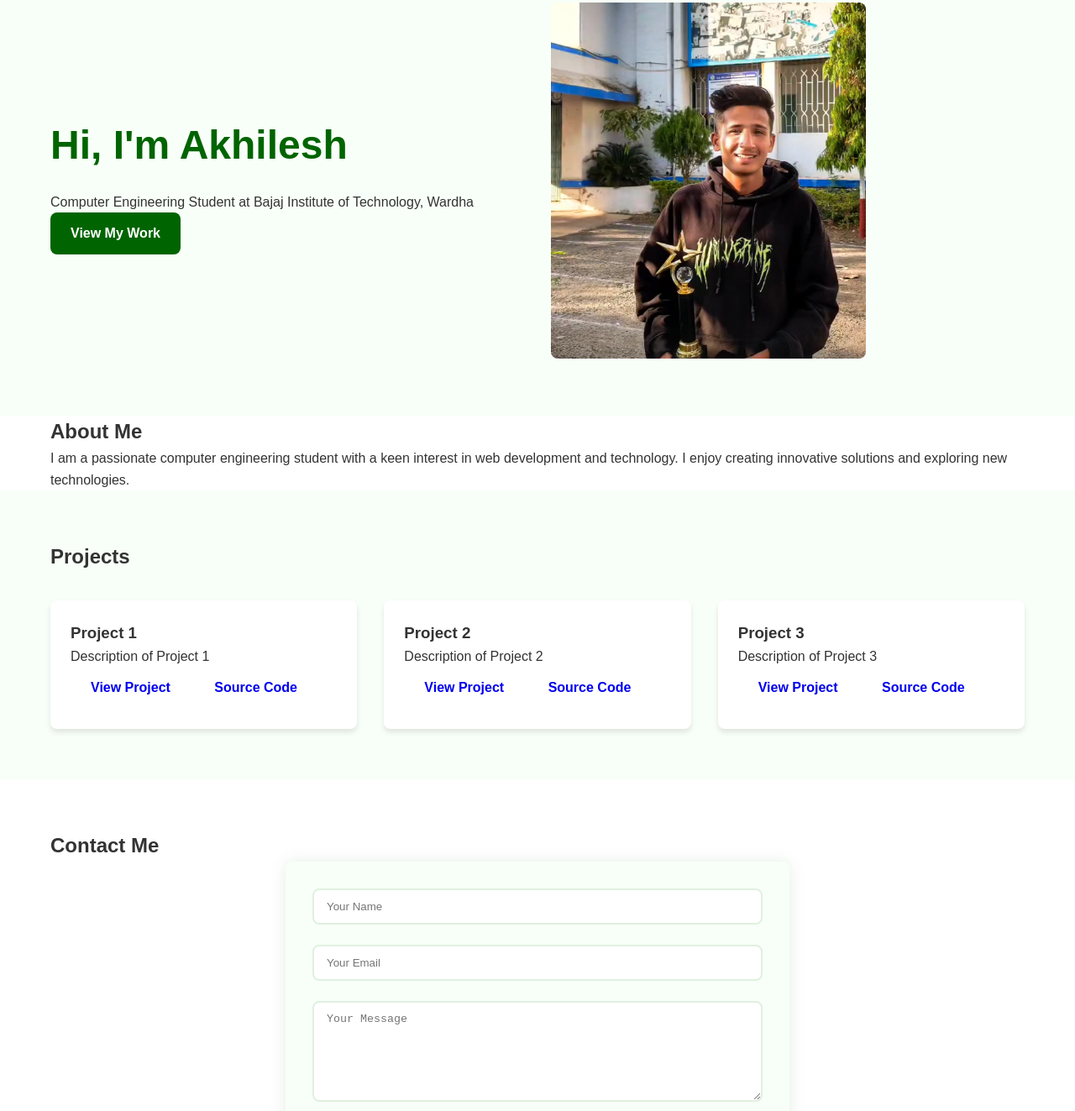
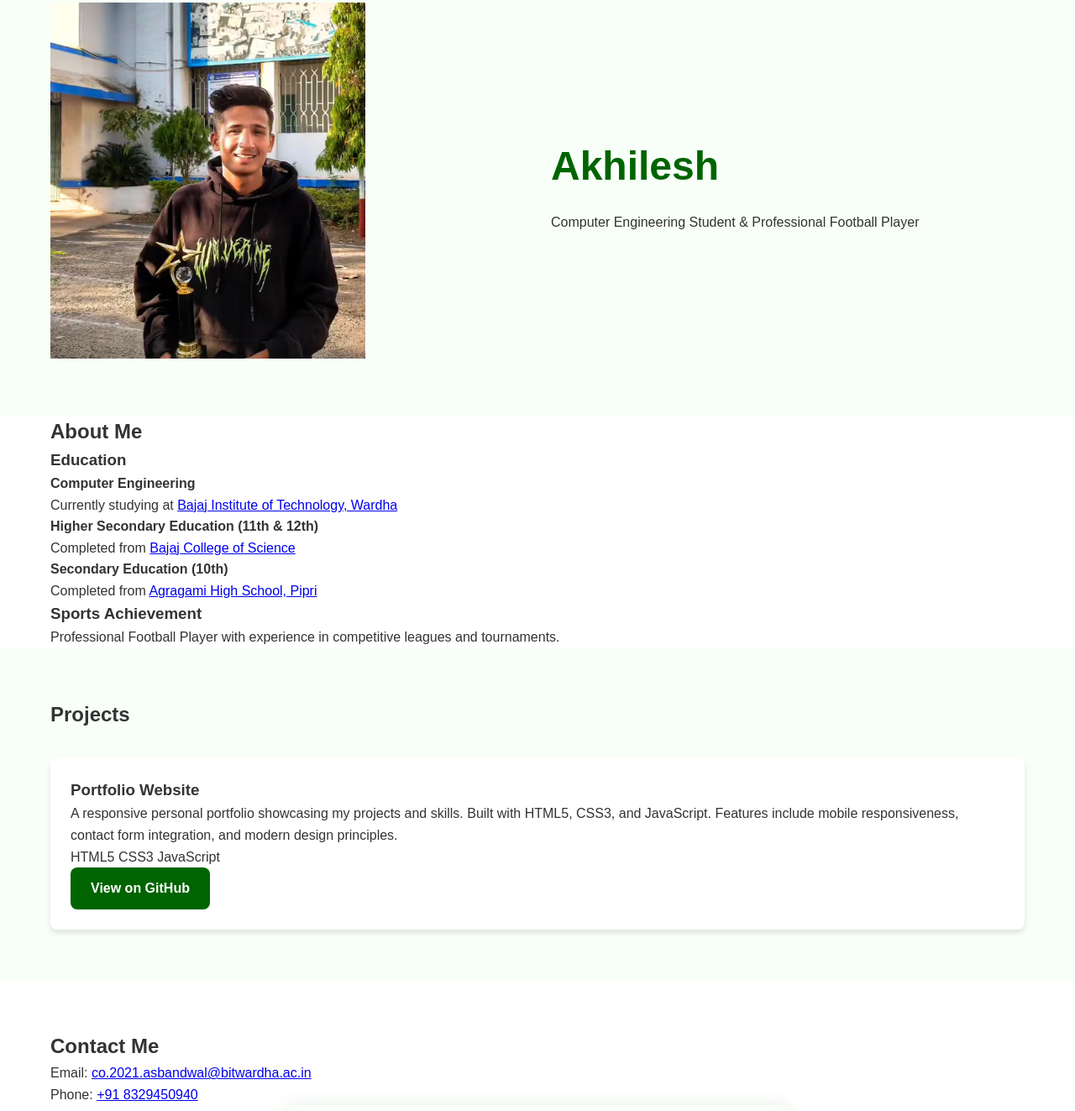
Before and after one commit to akhilesh-b07/portfolio, a plain HTML site: page index.html in a window 1280 px wide. Shown: the part 117-1440 px from the top of the page at 84% size. Drawn offline with Linux system fonts and the light colour scheme.

Commit message:
Update index.html

```diff
--- a/index.html
+++ b/index.html
@@ -1,5 +1,6 @@
 <!DOCTYPE html>
 <html lang="en">
+<!-- Head section remains unchanged -->
 <head>
     <meta charset="UTF-8">
     <meta name="viewport" content="width=device-width, initial-scale=1.0">
@@ -8,6 +9,7 @@
     <link rel="stylesheet" href="styles.css">
 </head>
 <body>
+    <!-- Navigation remains unchanged -->
     <header>
         <nav class="navbar">
             <div class="container">
@@ -28,13 +30,12 @@
     <main>
         <section id="home" class="hero">
             <div class="container">
+                <div class="profile-pic-container">
+                    <img src="pro.png" alt="Akhilesh's Profile Picture" loading="lazy" class="profile-pic">
+                </div>
                 <div class="hero-content">
-                    <h1>Hi, I'm Akhilesh</h1>
-                    <p class="hero-subtitle">Computer Engineering Student at Bajaj Institute of Technology, Wardha</p>
-                    <a href="#projects" class="btn btn-primary">View My Work</a>
-                </div>
-                <div class="hero-image">
-                    <img src="pro.png" alt="Akhilesh's Profile Picture" loading="lazy">
+                    <h1>Akhilesh</h1>
+                    <p class="hero-subtitle">Computer Engineering Student & Professional Football Player</p>
                 </div>
             </div>
         </section>
@@ -42,47 +43,57 @@
         <section id="about" class="about">
             <div class="container">
                 <h2>About Me</h2>
-                <div class="about-content">
-                    <p>I am a passionate computer engineering student with a keen interest in web development and technology. I enjoy creating innovative solutions and exploring new technologies.</p>
+                <div class="education-section">
+                    <h3>Education</h3>
+                    <div class="education-item">
+                        <h4>Computer Engineering</h4>
+                        <p>Currently studying at <a href="https://bitwardha.ac.in/" target="_blank" rel="noopener">Bajaj Institute of Technology, Wardha</a></p>
+                    </div>
+                    <div class="education-item">
+                        <h4>Higher Secondary Education (11th & 12th)</h4>
+                        <p>Completed from <a href="https://jbsw.shikshamandal.org/" target="_blank" rel="noopener">Bajaj College of Science</a></p>
+                    </div>
+                    <div class="education-item">
+                        <h4>Secondary Education (10th)</h4>
+                        <p>Completed from <a href="https://schools.org.in/wardha/27080806510/agragami-high-school-pipri.html" target="_blank" rel="noopener">Agragami High School, Pipri</a></p>
+                    </div>
+                </div>
+                <div class="sports-section">
+                    <h3>Sports Achievement</h3>
+                    <p>Professional Football Player with experience in competitive leagues and tournaments.</p>
                 </div>
             </div>
         </section>
 
+        <!-- Projects section remains unchanged -->
         <section id="projects" class="projects">
             <div class="container">
                 <h2>Projects</h2>
                 <div class="projects-grid">
                     <article class="project-card">
-                        <h3>Project 1</h3>
-                        <p>Description of Project 1</p>
+                        <h3>Portfolio Website</h3>
+                        <p>A responsive personal portfolio showcasing my projects and skills. Built with HTML5, CSS3, and JavaScript. Features include mobile responsiveness, contact form integration, and modern design principles.</p>
+                        <div class="tech-stack">
+                            <span class="tech-badge">HTML5</span>
+                            <span class="tech-badge">CSS3</span>
+                            <span class="tech-badge">JavaScript</span>
+                        </div>
                         <div class="project-links">
-                            <a href="#" class="btn btn-secondary">View Project</a>
-                            <a href="#" class="btn btn-outline">Source Code</a>
-                        </div>
-                    </article>
-                    <article class="project-card">
-                        <h3>Project 2</h3>
-                        <p>Description of Project 2</p>
-                        <div class="project-links">
-                            <a href="#" class="btn btn-secondary">View Project</a>
-                            <a href="#" class="btn btn-outline">Source Code</a>
-                        </div>
-                    </article>
-                    <article class="project-card">
-                        <h3>Project 3</h3>
-                        <p>Description of Project 3</p>
-                        <div class="project-links">
-                            <a href="#" class="btn btn-secondary">View Project</a>
-                            <a href="#" class="btn btn-outline">Source Code</a>
+                            <a href="https://github.com/akhilesh-b07/portfolio.git" class="btn btn-primary" target="_blank" rel="noopener">View on GitHub</a>
                         </div>
                     </article>
                 </div>
             </div>
         </section>
 
+        <!-- Contact section remains unchanged -->
         <section id="contact" class="contact">
             <div class="container">
                 <h2>Contact Me</h2>
+                <div class="contact-info">
+                    <p>Email: <a href="mailto:co.2021.asbandwal@bitwardha.ac.in">co.2021.asbandwal@bitwardha.ac.in</a></p>
+                    <p>Phone: <a href="tel:+918329450940">+91 8329450940</a></p>
+                </div>
                 <form id="contact-form" class="contact-form">
                     <div class="form-group">
                         <label for="name" class="visually-hidden">Name</label>
@@ -108,30 +119,28 @@
         </div>
     </footer>
 
-    <script src="script.js"></script>
+    <!-- Script remains unchanged -->
     <script>
-        // Form handling
         const form = document.getElementById('contact-form');
         const navToggle = document.querySelector('.nav-toggle');
         const navLinks = document.querySelector('.nav-links');
 
-        // Mobile navigation toggle
         navToggle?.addEventListener('click', () => {
             navLinks.classList.toggle('active');
         });
 
-        // Form submission
         form.addEventListener('submit', async (e) => {
             e.preventDefault();
             const formData = new FormData(form);
-            const data = Object.fromEntries(formData);
+            const data = {
+                ...Object.fromEntries(formData),
+                recipientEmail: 'co.2021.asbandwal@bitwardha.ac.in'
+            };
 
             try {
                 const response = await fetch('/submit', {
                     method: 'POST',
-                    headers: {
-                        'Content-Type': 'application/json',
-                    },
+                    headers: { 'Content-Type': 'application/json' },
                     body: JSON.stringify(data),
                 });
 
```
